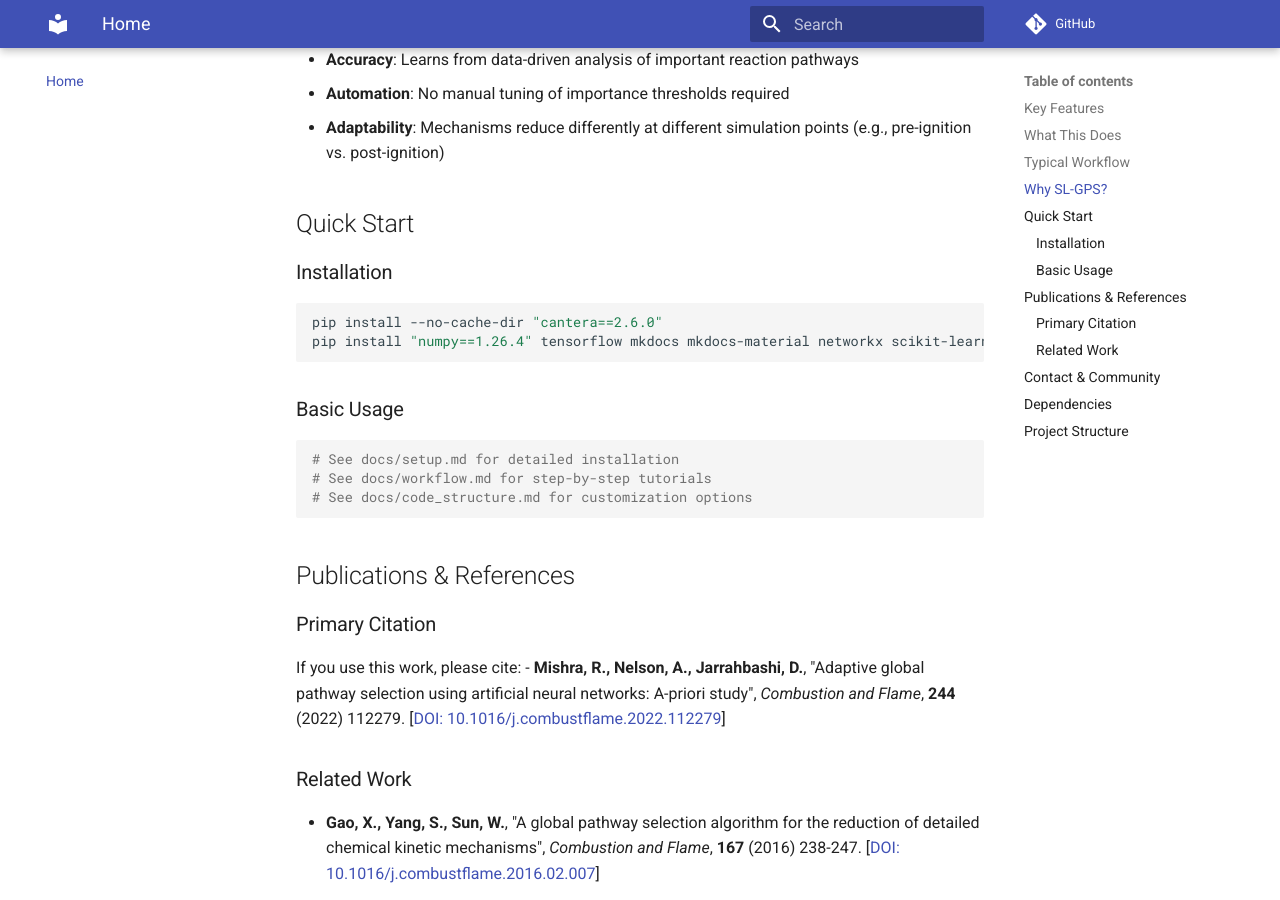
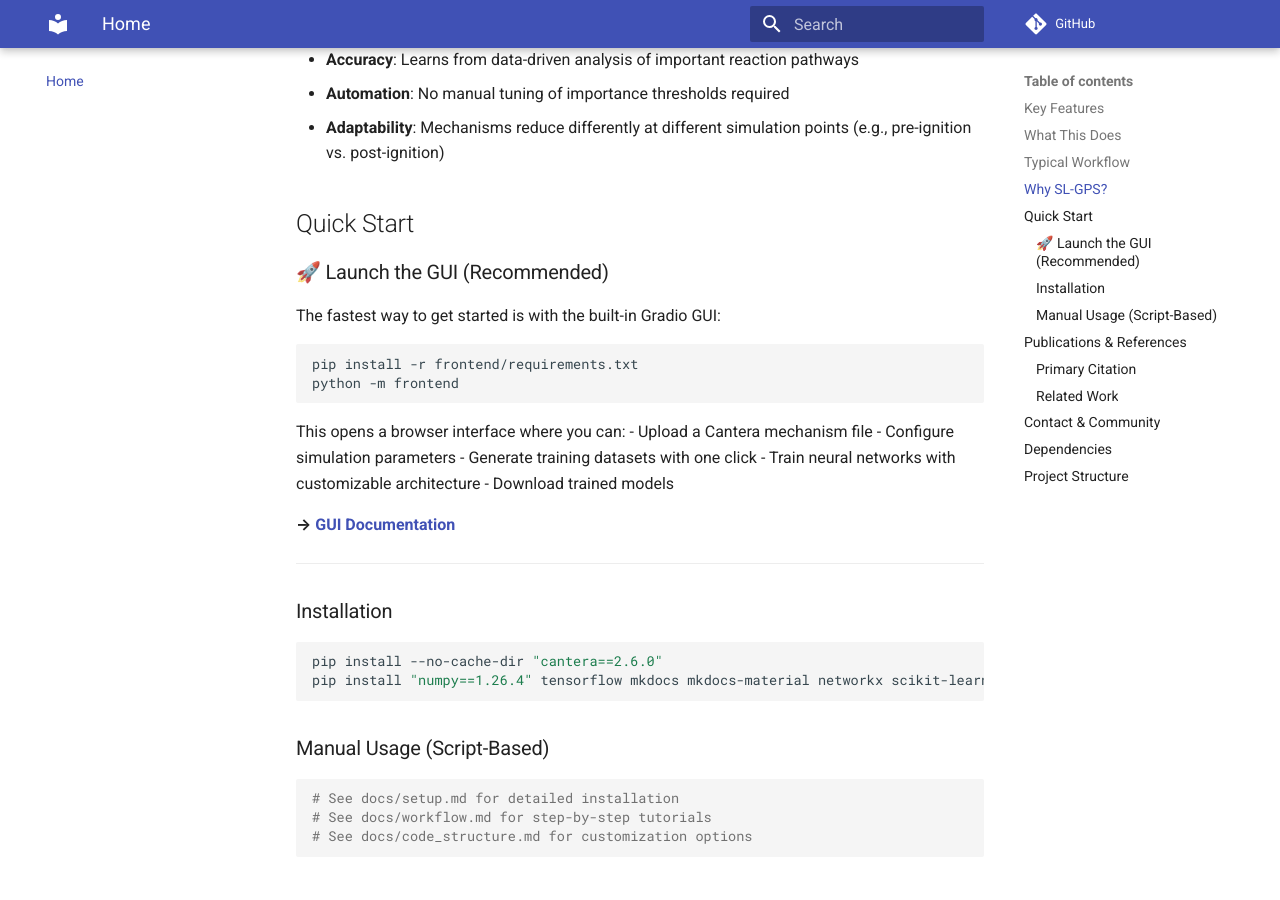
Before and after one commit to ctftamu/SL-GPS, an MkDocs documentation site: the page built from docs/index.md, in a window 1280 px wide and 900 px high, scrolled down 1582 px. Built offline with MkDocs 1.6.1 and Material for MkDocs 9.7.7, drawn with Linux system fonts in a browser that asks for light colours; comment, search, counter and statistics services are not loaded.

Commit message:
docs: add prominent GUI quick-start link to homepage

````diff
--- a/docs/index.md
+++ b/docs/index.md
@@ -47,13 +47,33 @@ Traditional mechanism reduction methods (e.g., DRGEP, CSP) are slow or require m
 
 ## Quick Start
 
+### 🚀 Launch the GUI (Recommended)
+
+The fastest way to get started is with the built-in Gradio GUI:
+
+```bash
+pip install -r frontend/requirements.txt
+python -m frontend
+```
+
+This opens a browser interface where you can:
+- Upload a Cantera mechanism file
+- Configure simulation parameters
+- Generate training datasets with one click
+- Train neural networks with customizable architecture
+- Download trained models
+
+**→ [GUI Documentation](frontend.md)**
+
+---
+
 ### Installation
 ```bash
 pip install --no-cache-dir "cantera==2.6.0"
 pip install "numpy==1.26.4" tensorflow mkdocs mkdocs-material networkx scikit-learn
 ```
 
-### Basic Usage
+### Manual Usage (Script-Based)
 ```python
 # See docs/setup.md for detailed installation
 # See docs/workflow.md for step-by-step tutorials
````
